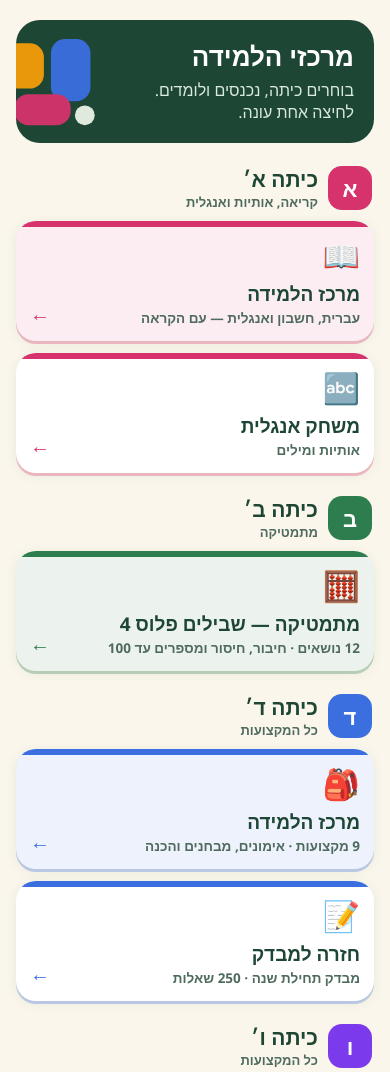
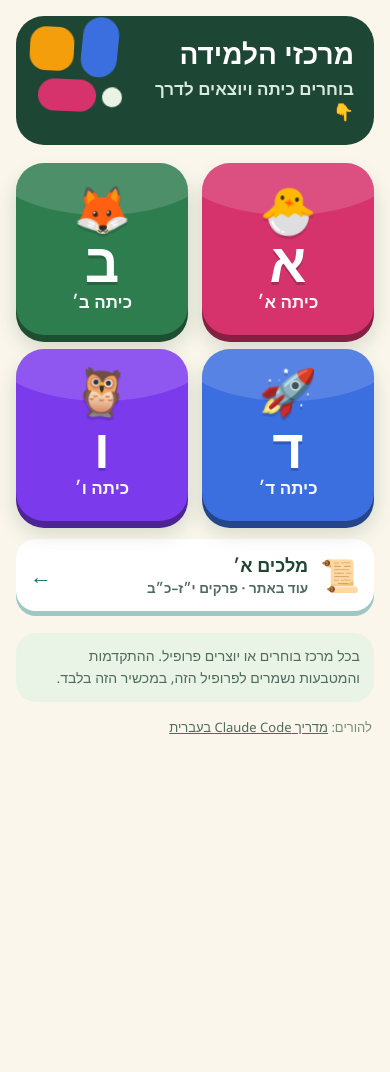
Before and after one commit to netanel485-hue/netanel485-hue.github.io, a plain HTML site: page index.html in a window 390 px wide. Shown: the top 1072 px of the page. After the commit the page ends 844 px from the top, so only its background shows below. Drawn offline with Linux system fonts and the light colour scheme.

Commit message:
דף הבית: ריבוע כיפי לכל כיתה, נפתח בלחיצה, זוכר את הכיתה שלי
Co-Authored-By: Claude Opus 5.5 <noreply@anthropic.com>

```diff
--- a/index.html
+++ b/index.html
@@ -19,101 +19,134 @@
 <meta property="og:locale" content="he_IL">
 <meta name="twitter:card" content="summary_large_image">
 <style>
-/* דף הבית — לפי מערכת העיצוב "מרכזי הלמידה" (11/11/2026) */
+/* דף הבית — ריבוע לכל כיתה (13/11/2026) */
 :root{
-  --bg:#FAF6EB;--card:#EAF4E6;--card-focus:#FFFFFF;--ink:#1E4634;--ink-soft:#4F6B5D;--muted:#7A8B7F;--line:#D8E4D4;
-  --accent:#F59E0B;--btn:#B85A0A;
+  --bg:#FAF6EB;--card:#EAF4E6;--ink:#1E4634;--ink-soft:#4F6B5D;--muted:#7A8B7F;
+  --accent:#F59E0B;
   --g1:#d6336c;--g2:#2E7D4F;--g4:#3B6FE0;--g6:#7C3AED;--more:#0F766E;
-  --radius-card:24px;--radius-md:20px;--radius-btn:16px;--shadow-card:0 2px 12px rgba(30,70,50,.08);
 }
 *{box-sizing:border-box;-webkit-tap-highlight-color:transparent}
-body{margin:0;font-family:"Segoe UI",Arial,system-ui,sans-serif;background:var(--bg);color:var(--ink)}
-.wrap{max-width:720px;margin:0 auto;padding:20px 16px 48px}
-.hero{background:var(--ink);color:#fff;border-radius:var(--radius-card);padding:22px 20px 20px;position:relative;overflow:hidden}
-.hero h1{margin:0;font-size:30px;line-height:1.1;font-weight:800}
-.hero p{margin:8px 0 0;font-size:16px;color:#D8E9DE;max-width:30ch}
-.hero svg{position:absolute;left:-10px;top:-10px;width:170px;height:150px;opacity:.95}
-.hero{padding-left:150px}
-@media (max-width:420px){.hero{padding-left:96px}.hero svg{width:120px;left:-30px}.hero h1{font-size:26px}}
-.shelf{margin-top:22px}
-.shelf-h{display:flex;align-items:center;gap:10px;margin:0 2px 10px}
-.badge{flex:0 0 auto;width:44px;height:44px;border-radius:14px;display:grid;place-items:center;color:#fff;font-weight:800;font-size:22px;background:var(--c)}
-.shelf-h h2{margin:0;font-size:21px;font-weight:800}
-.shelf-h small{display:block;font-size:13px;color:var(--ink-soft);font-weight:600}
-.items{display:grid;grid-template-columns:1fr 1fr;gap:12px}
-.items.one{grid-template-columns:1fr}
-a.item{position:relative;display:flex;flex-direction:column;justify-content:flex-end;min-height:108px;background:var(--card-focus);
-  border-radius:var(--radius-md);padding:18px 14px 14px;text-decoration:none;color:var(--ink);overflow:hidden;
-  box-shadow:0 3px 0 color-mix(in srgb,var(--c) 30%,transparent),var(--shadow-card);transition:transform .1s ease}
-a.item::before{content:"";position:absolute;inset:0 0 auto 0;height:6px;background:var(--c)}
-a.item:active{transform:translateY(2px) scale(.98)}
-a.item:focus-visible{outline:3px solid var(--accent);outline-offset:2px}
-a.item.main{grid-column:1/-1;min-height:96px;background:color-mix(in srgb,var(--c) 9%,#fff)}
-/* פריט בודד אחרי הראשי תופס שורה שלמה */
-.items>a.item.main+a.item:last-child{grid-column:1/-1;min-height:84px}
-a.item .em{font-size:30px;line-height:1;margin-bottom:auto}
-a.item b{display:block;font-size:19px;font-weight:800;margin-top:10px}
-a.item span{display:block;font-size:13.5px;color:var(--ink-soft);font-weight:600;margin-top:2px}
-a.item{padding-left:40px}
-a.item .go{position:absolute;left:14px;bottom:14px;font-size:20px;color:var(--c)}
-.note{color:var(--ink-soft);font-size:14px;line-height:1.6;margin-top:26px;background:var(--card);border-radius:var(--radius-md);padding:12px 14px}
-.adults{margin:18px 2px 0;font-size:13px;color:var(--muted)}
+body{margin:0;font-family:"Segoe UI",Arial,system-ui,sans-serif;background:var(--bg);color:var(--ink);overflow-x:hidden}
+.wrap{max-width:560px;margin:0 auto;padding:16px 16px 48px}
+button{font:inherit;color:inherit}
+
+/* כותרת עם צורות מרחפות */
+.hero{position:relative;background:var(--ink);color:#fff;border-radius:28px;padding:22px 20px 22px 120px;overflow:hidden;min-height:118px}
+.hero h1{margin:0;font-size:28px;line-height:1.1;font-weight:800}
+.hero p{margin:8px 0 0;font-size:17px;color:#D8E9DE;font-weight:600}
+.blob{position:absolute;border-radius:16px;animation:float 4s ease-in-out infinite}
+.b1{left:14px;top:14px;width:44px;height:44px;background:#F59E0B}
+.b2{left:66px;top:8px;width:36px;height:60px;background:#3B6FE0;border-radius:18px;animation-delay:-1.3s}
+.b3{left:22px;top:66px;width:58px;height:32px;background:#d6336c;border-radius:16px;animation-delay:-2.1s}
+.b4{left:86px;top:78px;width:20px;height:20px;background:#EAF4E6;border-radius:50%;animation-delay:-.7s}
+@keyframes float{0%,100%{transform:translateY(0) rotate(0)}50%{transform:translateY(-7px) rotate(6deg)}}
+
+/* ריבועי הכיתות */
+.grid{display:grid;grid-template-columns:1fr 1fr;gap:14px;margin-top:18px}
+.tile{position:relative;aspect-ratio:1/1;border:0;border-radius:28px;cursor:pointer;text-decoration:none;color:#fff;
+  display:flex;flex-direction:column;align-items:center;justify-content:center;gap:2px;padding:10px;overflow:hidden;
+  background:var(--c);box-shadow:0 7px 0 color-mix(in srgb,var(--c) 62%,#000),0 12px 20px rgba(30,70,50,.18);
+  transition:transform .08s ease,box-shadow .08s ease;animation:popin .45s cubic-bezier(.3,1.6,.5,1) both}
+.tile:nth-child(2){animation-delay:.06s}.tile:nth-child(3){animation-delay:.12s}.tile:nth-child(4){animation-delay:.18s}
+.tile::before{content:"";position:absolute;width:130%;height:60%;top:-30%;right:-15%;border-radius:50%;background:rgba(255,255,255,.14)}
+.tile:active{transform:translateY(6px);box-shadow:0 1px 0 color-mix(in srgb,var(--c) 62%,#000),0 3px 8px rgba(30,70,50,.18)}
+.tile:focus-visible{outline:4px solid var(--accent);outline-offset:3px}
+.tile .pal{font-size:46px;line-height:1;filter:drop-shadow(0 3px 0 rgba(0,0,0,.15));animation:bob 2.6s ease-in-out infinite}
+.tile:nth-child(2) .pal{animation-delay:-.6s}.tile:nth-child(3) .pal{animation-delay:-1.2s}.tile:nth-child(4) .pal{animation-delay:-1.8s}
+.tile .let{font-size:54px;font-weight:900;line-height:1;text-shadow:0 3px 0 rgba(0,0,0,.18)}
+.tile .nm{font-size:17px;font-weight:800;opacity:.95}
+.tile.on{outline:4px solid #fff;outline-offset:-10px}
+.tile .mine{position:absolute;top:10px;left:10px;background:#fff;color:var(--c);font-size:12px;font-weight:800;border-radius:99px;padding:3px 8px;display:none}
+.tile.mine-on .mine{display:block}
+@keyframes popin{from{transform:scale(.6);opacity:0}to{transform:scale(1);opacity:1}}
+@keyframes bob{0%,100%{transform:translateY(0) rotate(-4deg)}50%{transform:translateY(-6px) rotate(4deg)}}
+.tile.wiggle .pal{animation:wiggle .5s ease}
+@keyframes wiggle{0%,100%{transform:rotate(0) scale(1)}30%{transform:rotate(-14deg) scale(1.25)}60%{transform:rotate(12deg) scale(1.15)}}
+
+/* מה שנפתח בתוך כיתה */
+.panel{margin-top:16px;border-radius:26px;padding:14px;background:color-mix(in srgb,var(--c) 14%,#fff);border:3px solid color-mix(in srgb,var(--c) 35%,#fff)}
+.js .panel{display:none}
+.js .panel.open{display:block;animation:popin .35s cubic-bezier(.3,1.5,.5,1)}
+.panel h2{margin:2px 4px 10px;font-size:20px;font-weight:800;color:color-mix(in srgb,var(--c) 70%,#000)}
+.go{display:flex;align-items:center;gap:12px;min-height:72px;margin-top:10px;padding:12px 14px;border-radius:20px;text-decoration:none;color:var(--ink);
+  background:#fff;box-shadow:0 5px 0 color-mix(in srgb,var(--c) 40%,#fff);transition:transform .08s ease,box-shadow .08s ease}
+.go:active{transform:translateY(4px);box-shadow:0 1px 0 color-mix(in srgb,var(--c) 40%,#fff)}
+.go:focus-visible{outline:3px solid var(--accent);outline-offset:2px}
+.go .em{font-size:32px;line-height:1;flex:0 0 auto}
+.go b{display:block;font-size:18px;font-weight:800}
+.go small{display:block;font-size:13.5px;color:var(--ink-soft);font-weight:600;margin-top:2px}
+.go .ar{margin-right:auto;font-size:22px;font-weight:900;color:var(--c)}
+.go.main{background:var(--c);color:#fff;box-shadow:0 6px 0 color-mix(in srgb,var(--c) 62%,#000)}
+.go.main small{color:rgba(255,255,255,.88)}.go.main .ar{color:#fff}
+.go.main:active{box-shadow:0 1px 0 color-mix(in srgb,var(--c) 62%,#000)}
+
+.more{margin-top:18px}
+.note{color:var(--ink-soft);font-size:14px;line-height:1.6;margin-top:22px;background:var(--card);border-radius:20px;padding:12px 14px}
+.adults{margin:16px 2px 0;font-size:13px;color:var(--muted)}
 .adults a{color:var(--ink-soft)}
+@media (prefers-reduced-motion:reduce){*,*::before{animation:none!important;transition:none!important}}
 </style>
 </head>
 <body>
 <div class="wrap">
   <header class="hero">
-    <svg viewBox="0 0 170 150" aria-hidden="true">
-      <rect x="18" y="16" width="64" height="64" rx="20" fill="#F59E0B"/>
-      <rect x="92" y="10" width="56" height="88" rx="20" fill="#3B6FE0"/>
-      <rect x="40" y="88" width="80" height="44" rx="20" fill="#d6336c"/>
-      <circle cx="140" cy="118" r="14" fill="#EAF4E6"/>
-    </svg>
+    <i class="blob b1" aria-hidden="true"></i><i class="blob b2" aria-hidden="true"></i><i class="blob b3" aria-hidden="true"></i><i class="blob b4" aria-hidden="true"></i>
     <h1>מרכזי הלמידה</h1>
-    <p>בוחרים כיתה, נכנסים ולומדים. לחיצה אחת עונה.</p>
+    <p>בוחרים כיתה ויוצאים לדרך 👇</p>
   </header>
 
-  <section class="shelf" style="--c:var(--g1)">
-    <div class="shelf-h"><div class="badge">א</div><div><h2>כיתה א׳</h2><small>קריאה, אותיות ואנגלית</small></div></div>
-    <div class="items">
-      <a class="item main" href="grade1-learning/"><span class="em">📖</span><b>מרכז הלמידה</b><span>עברית, חשבון ואנגלית — עם הקראה</span><i class="go" aria-hidden="true">←</i></a>
-      <a class="item" href="adi-english-game/"><span class="em">🔤</span><b>משחק אנגלית</b><span>אותיות ומילים</span><i class="go" aria-hidden="true">←</i></a>
-    </div>
+  <nav class="grid" aria-label="כיתות">
+    <button class="tile" style="--c:var(--g1)" data-g="g1" aria-expanded="false" aria-controls="p-g1"><span class="mine">הכיתה שלי ⭐</span><span class="pal" aria-hidden="true">🐣</span><span class="let">א</span><span class="nm">כיתה א׳</span></button>
+    <a class="tile" style="--c:var(--g2)" data-g="g2" href="grade2-math/"><span class="mine">הכיתה שלי ⭐</span><span class="pal" aria-hidden="true">🦊</span><span class="let">ב</span><span class="nm">כיתה ב׳</span></a>
+    <button class="tile" style="--c:var(--g4)" data-g="g4" aria-expanded="false" aria-controls="p-g4"><span class="mine">הכיתה שלי ⭐</span><span class="pal" aria-hidden="true">🚀</span><span class="let">ד</span><span class="nm">כיתה ד׳</span></button>
+    <button class="tile" style="--c:var(--g6)" data-g="g6" aria-expanded="false" aria-controls="p-g6"><span class="mine">הכיתה שלי ⭐</span><span class="pal" aria-hidden="true">🦉</span><span class="let">ו</span><span class="nm">כיתה ו׳</span></button>
+  </nav>
+
+  <section class="panel" id="p-g1" style="--c:var(--g1)">
+    <h2>כיתה א׳ 🐣</h2>
+    <a class="go main" href="grade1-learning/"><span class="em">📖</span><span><b>מרכז הלמידה</b><small>עברית, חשבון ואנגלית — עם הקראה</small></span><i class="ar" aria-hidden="true">←</i></a>
+    <a class="go" href="adi-english-game/"><span class="em">🔤</span><span><b>משחק אנגלית</b><small>אותיות ומילים</small></span><i class="ar" aria-hidden="true">←</i></a>
+  </section>
+  <section class="panel" id="p-g4" style="--c:var(--g4)">
+    <h2>כיתה ד׳ 🚀</h2>
+    <a class="go main" href="grade4-learning/"><span class="em">🎒</span><span><b>מרכז הלמידה</b><small>9 מקצועות · אימונים, מבחנים והכנה</small></span><i class="ar" aria-hidden="true">←</i></a>
+    <a class="go" href="grade4-mivdak/"><span class="em">📝</span><span><b>חזרה למבדק</b><small>מבדק תחילת שנה · 250 שאלות</small></span><i class="ar" aria-hidden="true">←</i></a>
+  </section>
+  <section class="panel" id="p-g6" style="--c:var(--g6)">
+    <h2>כיתה ו׳ 🦉</h2>
+    <a class="go main" href="grade6-learning/"><span class="em">🎒</span><span><b>מרכז הלמידה</b><small>11 מקצועות · אימונים, מבחנים והכנה</small></span><i class="ar" aria-hidden="true">←</i></a>
+    <a class="go" href="math-test-prep/"><span class="em">📐</span><span><b>חזרה למבחן במתמטיקה</b><small>מסלול השבוע למבחן</small></span><i class="ar" aria-hidden="true">←</i></a>
   </section>
 
-  <section class="shelf" style="--c:var(--g2)">
-    <div class="shelf-h"><div class="badge">ב</div><div><h2>כיתה ב׳</h2><small>מתמטיקה</small></div></div>
-    <div class="items one">
-      <a class="item main" href="grade2-math/"><span class="em">🧮</span><b>מתמטיקה — שבילים פלוס 4</b><span>12 נושאים · חיבור, חיסור ומספרים עד 100</span><i class="go" aria-hidden="true">←</i></a>
-    </div>
-  </section>
-
-  <section class="shelf" style="--c:var(--g4)">
-    <div class="shelf-h"><div class="badge">ד</div><div><h2>כיתה ד׳</h2><small>כל המקצועות</small></div></div>
-    <div class="items">
-      <a class="item main" href="grade4-learning/"><span class="em">🎒</span><b>מרכז הלמידה</b><span>9 מקצועות · אימונים, מבחנים והכנה</span><i class="go" aria-hidden="true">←</i></a>
-      <a class="item" href="grade4-mivdak/"><span class="em">📝</span><b>חזרה למבדק</b><span>מבדק תחילת שנה · 250 שאלות</span><i class="go" aria-hidden="true">←</i></a>
-    </div>
-  </section>
-
-  <section class="shelf" style="--c:var(--g6)">
-    <div class="shelf-h"><div class="badge">ו</div><div><h2>כיתה ו׳</h2><small>כל המקצועות</small></div></div>
-    <div class="items">
-      <a class="item main" href="grade6-learning/"><span class="em">🎒</span><b>מרכז הלמידה</b><span>11 מקצועות · אימונים, מבחנים והכנה</span><i class="go" aria-hidden="true">←</i></a>
-      <a class="item" href="math-test-prep/"><span class="em">📐</span><b>חזרה למבחן במתמטיקה</b><span>מסלול השבוע למבחן</span><i class="go" aria-hidden="true">←</i></a>
-    </div>
-  </section>
-
-  <section class="shelf" style="--c:var(--more)">
-    <div class="shelf-h"><div class="badge">+</div><div><h2>עוד באתר</h2><small>ערכות נוספות</small></div></div>
-    <div class="items one">
-      <a class="item" href="dvir-melachim/"><span class="em">📜</span><b>מלכים א׳</b><span>פרקים י״ז–כ״ב</span><i class="go" aria-hidden="true">←</i></a>
-    </div>
-  </section>
+  <div class="more" style="--c:var(--more)">
+    <a class="go" href="dvir-melachim/"><span class="em">📜</span><span><b>מלכים א׳</b><small>עוד באתר · פרקים י״ז–כ״ב</small></span><i class="ar" aria-hidden="true">←</i></a>
+  </div>
 
   <p class="note">בכל מרכז בוחרים או יוצרים פרופיל. ההתקדמות והמטבעות נשמרים לפרופיל הזה, במכשיר הזה בלבד.</p>
   <p class="adults">להורים: <a href="mdryk-claude-code.html">מדריך Claude Code בעברית</a></p>
 </div>
+<script id="home-tiles-js">
+try{
+  document.documentElement.classList.add('js');
+  var KEY='home-grade',tiles=[].slice.call(document.querySelectorAll('.tile'));
+  function mark(g){tiles.forEach(function(t){t.classList.toggle('mine-on',t.dataset.g===g)})}
+  function save(g){try{localStorage.setItem(KEY,g)}catch(e){}}
+  function open(g,scroll){
+    tiles.forEach(function(t){var on=t.dataset.g===g&&t.tagName==='BUTTON';t.classList.toggle('on',on);if(t.tagName==='BUTTON')t.setAttribute('aria-expanded',on?'true':'false')});
+    [].forEach.call(document.querySelectorAll('.panel'),function(p){p.classList.toggle('open',p.id==='p-'+g)});
+    var p=document.getElementById('p-'+g);
+    if(p&&scroll){setTimeout(function(){try{p.scrollIntoView({behavior:'smooth',block:'nearest'})}catch(e){p.scrollIntoView()}},60)}
+  }
+  tiles.forEach(function(t){
+    t.addEventListener('click',function(){
+      var g=t.dataset.g;save(g);mark(g);
+      t.classList.remove('wiggle');void t.offsetWidth;t.classList.add('wiggle');
+      if(t.tagName==='BUTTON'){var was=t.classList.contains('on');open(was?'':g,!was)}
+    });
+  });
+  var last=null;try{last=localStorage.getItem(KEY)}catch(e){}
+  if(last&&document.querySelector('.tile[data-g="'+last+'"]')){mark(last);open(last,false)}
+}catch(e){document.documentElement.classList.remove('js')}
+</script>
 </body>
 </html>
```
